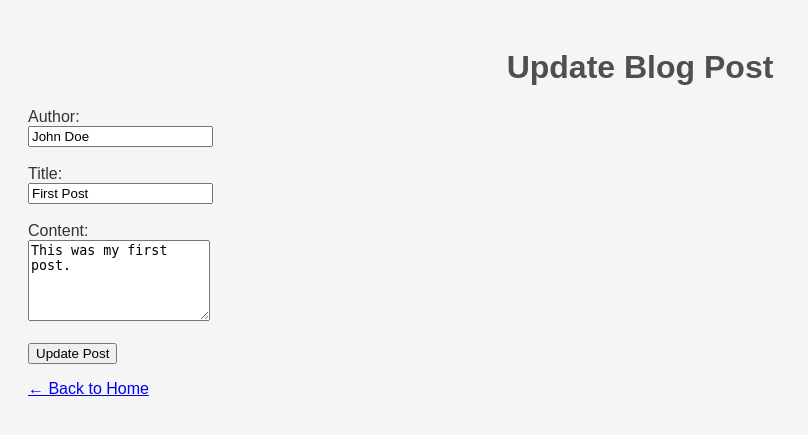
After one commit to mpfechner/masterblog, a Flask app: page /update/1 in a window 1280 px wide. The commit adds this page. Shown: the top 435 px of the page, without its empty margins (0-808 px from the left). Run offline with Flask 3, Linux system fonts and the light colour scheme.

Commit message:
added function to update posts, added CSS for Update and Delete Buttons

```diff
--- a/app.py
+++ b/app.py
@@ -53,6 +53,37 @@ def delete_post(post_id):
 
     return redirect(url_for('index'))
 
+@app.route('/update/<int:post_id>', methods=['GET'])
+def update_form(post_id):
+    posts = load_posts()
+    post = next((p for p in posts if p['id'] == post_id), None)
+
+    if not post:
+        return "Post not found", 404
+
+    return render_template('update.html', post=post)
+
+
+@app.route('/update/<int:post_id>', methods=['POST'])
+def update_post(post_id):
+    posts = load_posts()
+    post = next((p for p in posts if p['id'] == post_id), None)
+
+    if not post:
+        return "Post not found", 404
+
+    # Felder aktualisieren
+    post['author'] = request.form.get('author')
+    post['title'] = request.form.get('title')
+    post['content'] = request.form.get('content')
+
+    # JSON zurückschreiben
+    with open('blog_posts.json', 'w') as f:
+        json.dump(posts, f, indent=4)
+
+    return redirect(url_for('index'))
+
+
 
 if __name__ == '__main__':
     app.run(debug=True, port=5000)
--- a/blog_posts.json
+++ b/blog_posts.json
@@ -3,7 +3,7 @@
         "id": 1,
         "author": "John Doe",
         "title": "First Post",
-        "content": "This is my first post."
+        "content": "This was my first post."
     },
     {
         "id": 2,
--- a/static/style.css
+++ b/static/style.css
@@ -25,3 +25,9 @@ h1 {
 .post p {
     margin: 10px 0;
 }
+
+.post-actions {
+    display: flex;
+    gap: 10px;
+    margin-top: 10px;
+}
--- /dev/null
+++ b/templates/update.html
@@ -0,0 +1,26 @@
+<!DOCTYPE html>
+<html lang="en">
+<head>
+    <meta charset="UTF-8">
+    <title>Update Blog Post</title>
+    <link rel="stylesheet" href="{{ url_for('static', filename='style.css') }}">
+</head>
+<body>
+    <h1>Update Blog Post</h1>
+
+    <form method="POST" action="{{ url_for('update_post', post_id=post.id) }}">
+        <label for="author">Author:</label><br>
+        <input type="text" id="author" name="author" value="{{ post.author }}" required><br><br>
+
+        <label for="title">Title:</label><br>
+        <input type="text" id="title" name="title" value="{{ post.title }}" required><br><br>
+
+        <label for="content">Content:</label><br>
+        <textarea id="content" name="content" rows="5" required>{{ post.content }}</textarea><br><br>
+
+        <button type="submit">Update Post</button>
+    </form>
+
+    <p><a href="{{ url_for('index') }}">← Back to Home</a></p>
+</body>
+</html>
```
Also changed, not shown: templates/index.html (+16 -11 lines).
